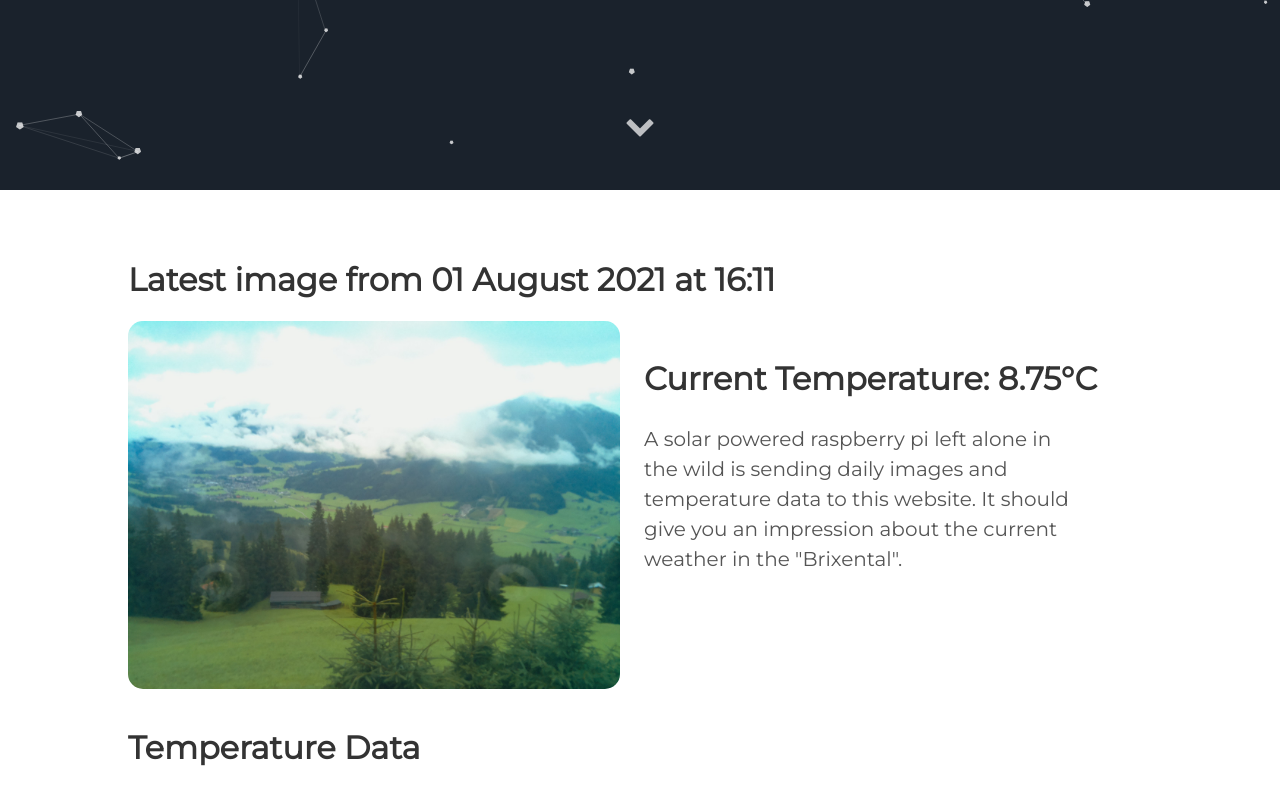
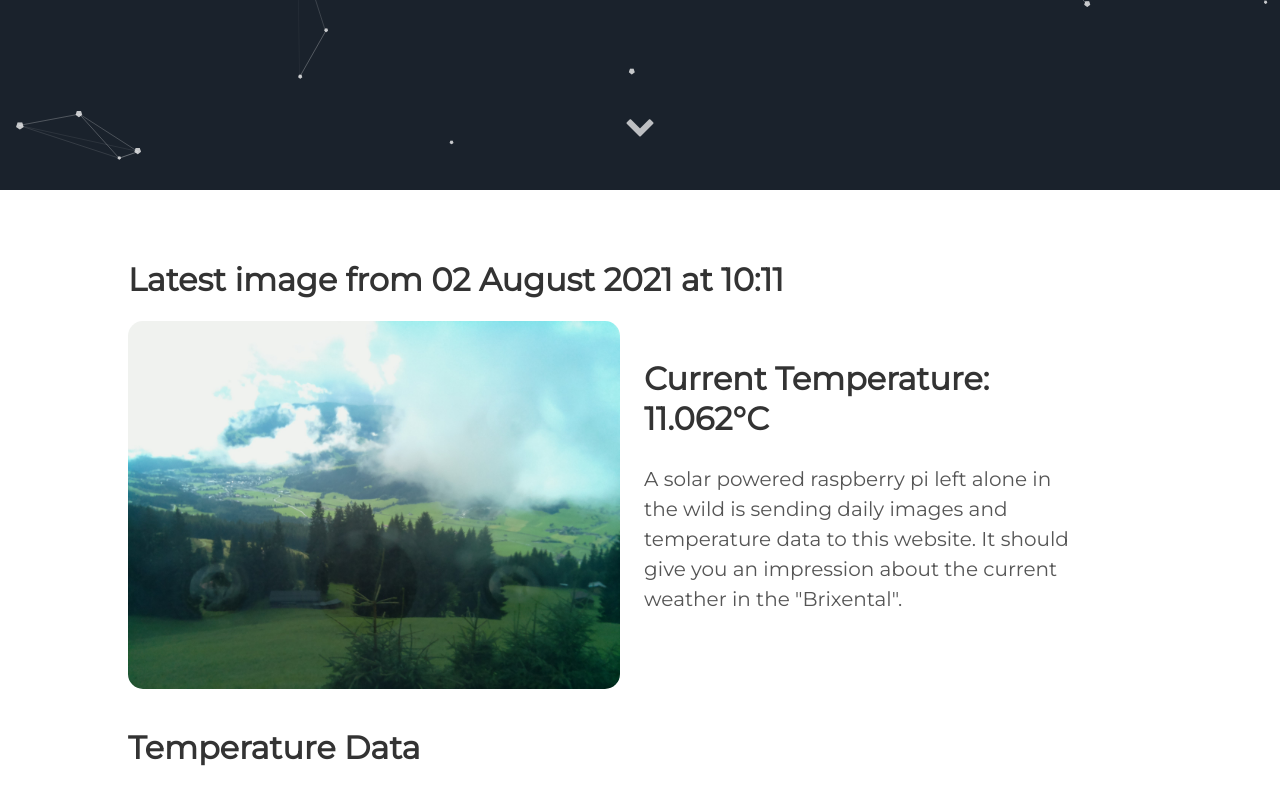
Before and after one commit to vektorious/vektorious.github.io, a Jekyll site: the page built from resources/huette.md, in a window 1280 px wide and 900 px high, scrolled down 710 px. Shown: the top 805 px of the window. Built offline with Jekyll 4.4.1, drawn with Linux system fonts in a browser that asks for light colours.

Commit message:
I'm a bot beep boop

```diff
--- a/resources/huette.md
+++ b/resources/huette.md
@@ -6,13 +6,13 @@ image: '/assets/img/'
 description: 'Live image from the Austrian alps'
 twitter_text: ' '
 ---
-## Latest image from 01 August 2021 at 16:11
+## Latest image from 02 August 2021 at 10:11
 <div class="huette">
   <div class="huette-image">
     <img src="{{ "/assets/img/huette.jpg" | prepend: site.baseurl }}">
   </div>
   <div class="huette-text">
-        <h2>Current Temperature: 8.75°C</h2>
+        <h2>Current Temperature: 11.062°C</h2>
         <p>A solar powered raspberry pi left alone in the wild is sending daily images and temperature data to this website. It should give you an impression about the current weather in the "Brixental".</p>
 
   </div>
```
Also changed, not shown: rpi-script/2021-08-02_101014.txt (renamed from rpi-script/2021-08-01_161015.txt, +5 -5 lines), rpi-script/huette.md (+2 -2 lines), assets/img/huette.jpg, assets/img/temp_plot.png, rpi-script/temp_plot.png, 1 other file.
